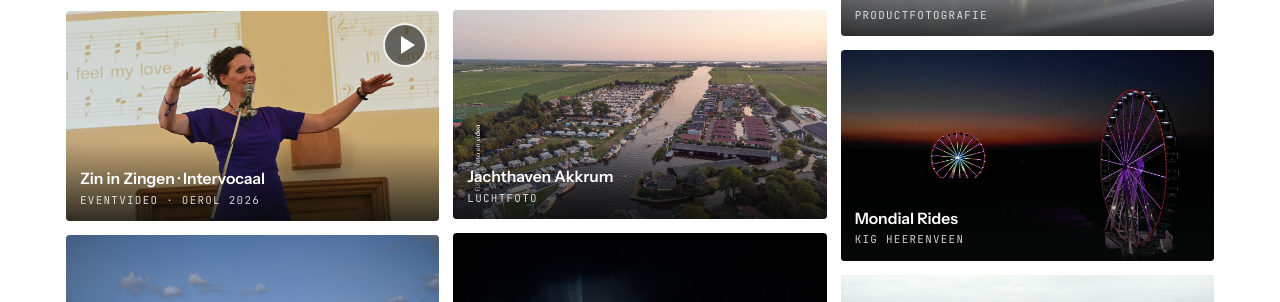
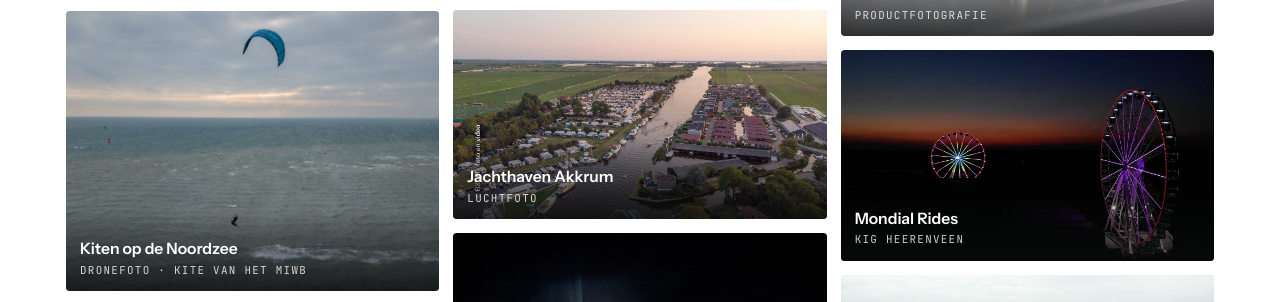
Before and after one commit to Lubberts-Maritiem/fixum, a plain HTML site: page index.html in a window 1280 px wide. Shown: the part 4283-4585 px from the top of the page. Drawn offline with Linux system fonts and the light colour scheme; a web font is replaced by a local one.

Commit message:
Portfolio: dronefoto kiten op de Noordzee
Co-Authored-By: Claude Opus 5.5 <noreply@anthropic.com>
Claude-Session: https://claude.ai/code/session_019d5zgtATxxxLeRYLJ7z4F9

```diff
--- a/index.html
+++ b/index.html
@@ -464,6 +464,7 @@ footer p{margin:0;max-width:70ch}
 <script>
 const work=[
  ["kiten-licht","Kiten op Terschelling","Dronevideo · november 2026","lucht","video/kiten-cinematic.mp4","loop"],
+ ["kiten-noordzee","Kiten op de Noordzee","Dronefoto · kite van het MIWB","lucht"],
  ["video-meezingavond","Zin in Zingen · Intervocaal","Eventvideo · Oerol 2026","events","video/meezingavond.mp4"],
  ["dutch-dredging","Luchtfotografie i.o.v. Dutch Dredging","Sleephopperzuiger Van de Graaf Sr. · 2026","lucht"],
  ["video-bedrijfsfilm","Maritiem Instituut Willem Barentsz","Promotievideo · december 2025","bedrijven","video/bedrijfsfilm.mp4"],
```
Also changed, not shown: img/kiten-noordzee.jpg (added).
